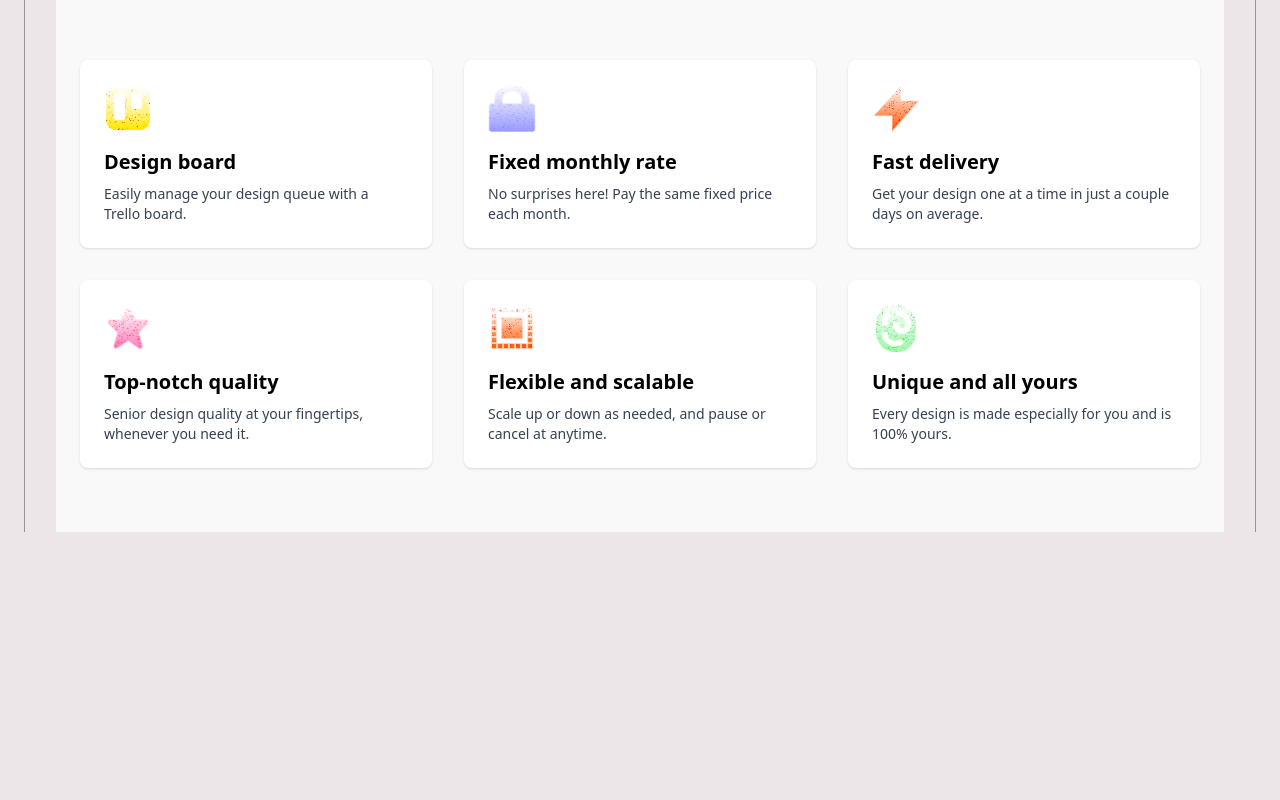
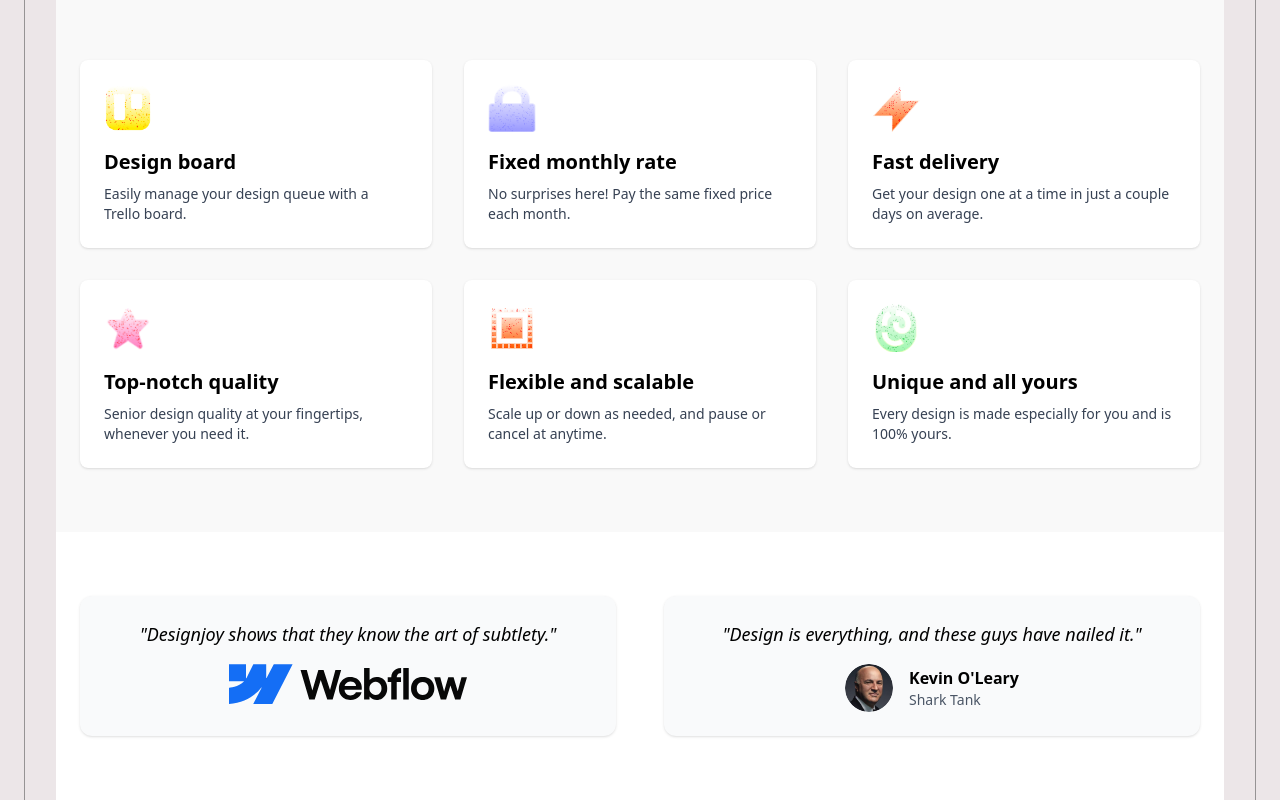
Before and after one commit to sadxdev/designjoy-app, a Next.js app: page / in a window 1280 px wide. Shown: the part 2057-2857 px from the top of the page. Before the commit the page ends 2589 px from the top, so only its background shows below. Built offline with nearby package versions, Linux system fonts and the light colour scheme.

Commit message:
Pricing Testimonials section

```diff
--- a/src/app/page.tsx
+++ b/src/app/page.tsx
@@ -2,6 +2,7 @@ import DesignjoyLogo from "@/components/DesignjoyLogo";
 import Hero from "@/components/sections/Hero";
 import HowItWorks from "@/components/sections/HowItWorks";
 import MembershipBenefits from "@/components/sections/MembershipBenefits";
+import PricingTestimonials from "@/components/sections/PricingTestimonials";
 import ServicesList from "@/components/sections/ServicesList";
 
 export default function Home() {
@@ -11,6 +12,7 @@ export default function Home() {
       <HowItWorks />
       <MembershipBenefits />
       <ServicesList />
+      <PricingTestimonials />
     </>
   );
 }
--- /dev/null
+++ b/src/components/sections/PricingTestimonials.tsx
@@ -0,0 +1,43 @@
+export default function PricingTestimonials() {
+  return (
+    <section className="pricing py-16 bg-white text-black">
+      <div className="container mx-auto px-6">
+        <div className="grid md:grid-cols-2 gap-12">
+
+          {/* Testimonial 1 */}
+          <div className="bg-gray-50 p-6 rounded-xl shadow text-center">
+            <p className="text-lg italic mb-4">
+              "Designjoy shows that they know the art of subtlety."
+            </p>
+            <div className="flex justify-center">
+              <img
+                src="/assets/images/webflow-logo.svg"
+                alt="Webflow logo"
+                className="h-10"
+              />
+            </div>
+          </div>
+
+          {/* Testimonial 2 */}
+          <div className="bg-gray-50 p-6 rounded-xl shadow text-center">
+            <p className="text-lg italic mb-4">
+              "Design is everything, and these guys have nailed it."
+            </p>
+            <div className="flex items-center justify-center gap-4 mt-4">
+              <img
+                src="/assets/images/kevin.png"
+                alt="Kevin O'Leary"
+                className="h-12 w-12 rounded-full"
+              />
+              <div className="text-left">
+                <div className="font-semibold">Kevin O'Leary</div>
+                <div className="text-sm text-gray-600">Shark Tank</div>
+              </div>
+            </div>
+          </div>
+
+        </div>
+      </div>
+    </section>
+  );
+}
```
Also changed, not shown: public/assets/images/kevin.png (added), public/assets/images/webflow-logo.svg (added).
